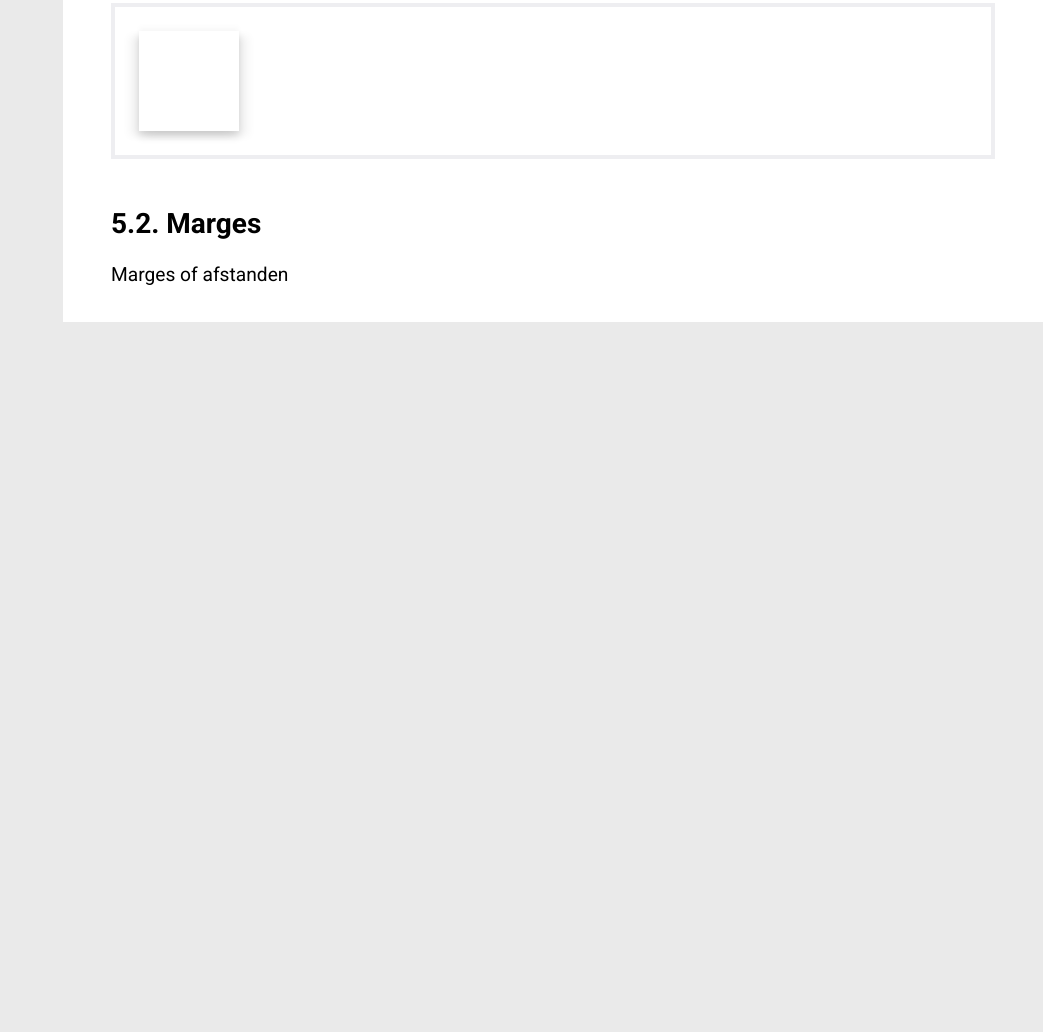
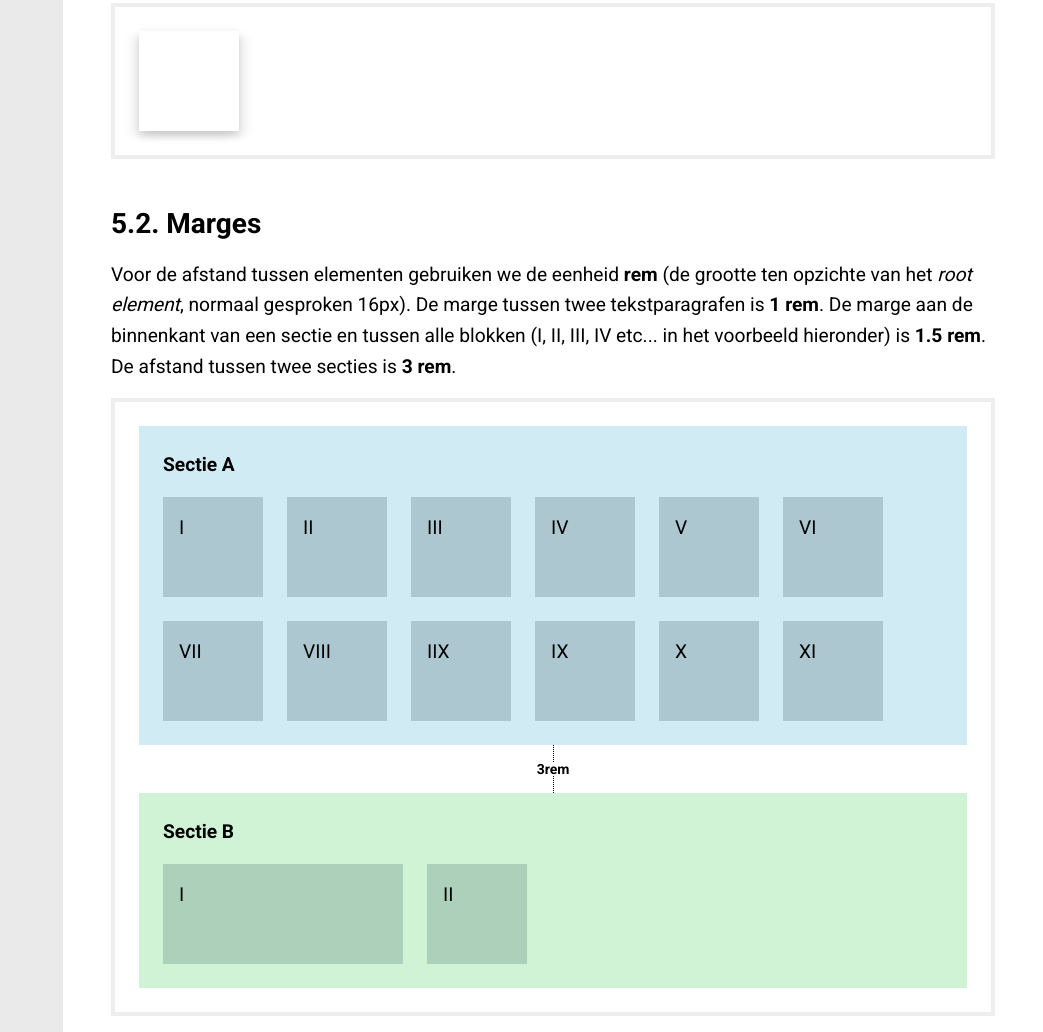
Before and after one commit to greenpeace/gpnl-styles-online, a plain HTML site: page index.html in a window 1280 px wide. Shown: the part 5641-6673 px from the top of the page, without its empty margins (237-1280 px from the left). Before the commit the page ends 5963 px from the top, so only its background shows below. Drawn offline with nearby package versions, Linux system fonts and the light colour scheme.

Commit message:
add spacing documentation

```diff
--- a/index.html
+++ b/index.html
@@ -26,8 +26,8 @@
 		Menu
 	</button>
 
-<div id="table-of-contents" class="nav-links">
-</div>
+	<div id="table-of-contents" class="nav-links">
+	</div>
 </nav>
 
 <main id="manual-contents">
@@ -215,11 +215,14 @@
 	<h2>Media</h2>
 	<h3>Afbeeldingen</h3>
 
-	<p>Afbeeldingen worden automatisch op het juiste formaat geladen aan de voorkant. Zorg wel dat de kwaliteit van de afbeelding die uploadt van hoge kwaliteit is. Een onderschift is niet verplicht, maar heeft wel de voorkeur, zeker als het gaat om een afbeelding in een artikel. Zet ook "© [naam fotograaf] / Greenpeace" onder de foto.</p>
+	<p>Afbeeldingen worden automatisch op het juiste formaat geladen aan de voorkant. Zorg wel dat de kwaliteit van de afbeelding die uploadt van hoge kwaliteit is. Een onderschift is niet verplicht,
+		maar heeft wel de voorkeur, zeker als het gaat om een afbeelding in een artikel. Zet ook "© [naam fotograaf] / Greenpeace" onder de foto.</p>
 
 	<div class="example">
-		<figure class="wp-block-image size-large"><img src="https://www.greenpeace.org/static/planet4-netherlands-stateless/2021/04/54af42e2-gp-toekomstmuziek-8-1536x1024.jpg" alt="Tom van der Lee van GroenLinks en Florian Wolff bij de toekomstmuziek jokebox." class="wp-image-45949">
-			<figcaption>Tom van der Lee van GroenLinks en Florian Wolff bij de toekomstmuziek jukebox. © Martine Kamara / Greenpeace</figcaption></figure>
+		<figure class="wp-block-image size-large"><img src="https://www.greenpeace.org/static/planet4-netherlands-stateless/2021/04/54af42e2-gp-toekomstmuziek-8-1536x1024.jpg"
+		                                               alt="Tom van der Lee van GroenLinks en Florian Wolff bij de toekomstmuziek jokebox." class="wp-image-45949">
+			<figcaption>Tom van der Lee van GroenLinks en Florian Wolff bij de toekomstmuziek jukebox. © Martine Kamara / Greenpeace</figcaption>
+		</figure>
 	</div>
 	<h3>Video's</h3>
 	<div class="example">
@@ -245,13 +248,48 @@
 
 	<h2>Layout</h2>
 	<h3>Schaduwen</h3>
-	<p>Een schaduw gebruiken we om dietpe te geven aan onderdelen die je los moet kunnen zien van de standaardpagina, zoals onderdelen die meebewegen wanneer je scrolt. Een goed voorbeeld hiervan is de navigatiebalk.</p>
+	<p>Een schaduw gebruiken we om dietpe te geven aan onderdelen die je los moet kunnen zien van de standaardpagina, zoals onderdelen die meebewegen wanneer je scrolt. Een goed voorbeeld hiervan is
+		de navigatiebalk.</p>
 
 	<div class="example">
 		<div class="has-shadow" style="width: 100px; height: 100px;"></div>
 	</div>
 	<h3>Marges</h3>
-<p>Marges of afstanden</p>
+	<p>Voor de afstand tussen elementen gebruiken we de eenheid <strong>rem</strong> (de grootte ten opzichte van het <i>root element</i>, normaal gesproken 16px). De marge tussen twee tekstparagrafen
+		is <strong>1 rem</strong>. De marge aan de binnenkant van een sectie en tussen alle blokken (I, II, III, IV etc... in het voorbeeld hieronder) is <strong>1.5 rem</strong>.
+		De afstand tussen twee secties is <strong>3 rem</strong>.</p>
+
+	<div class="example">
+		<div style="width: 100%; background-color: #d0ebf3; padding: 1.5rem">
+			<strong style="width: 100%">Sectie A</strong>
+			<div style="display: flex; flex-wrap: wrap; margin: -0.75rem; margin-top: 0.25rem;">
+				<div style="margin:0.75rem; width: 100px; height: 100px; background-color: #adc7d0; padding: 1rem"> I</div>
+				<div style="margin:0.75rem; width: 100px; height: 100px; background-color: #adc7d0; padding: 1rem"> II</div>
+				<div style="margin:0.75rem; width: 100px; height: 100px; background-color: #adc7d0; padding: 1rem"> III</div>
+				<div style="margin:0.75rem; width: 100px; height: 100px; background-color: #adc7d0; padding: 1rem"> IV</div>
+				<div style="margin:0.75rem; width: 100px; height: 100px; background-color: #adc7d0; padding: 1rem"> V</div>
+				<div style="margin:0.75rem; width: 100px; height: 100px; background-color: #adc7d0; padding: 1rem"> VI</div>
+				<div style="margin:0.75rem; width: 100px; height: 100px; background-color: #adc7d0; padding: 1rem"> VII</div>
+				<div style="margin:0.75rem; width: 100px; height: 100px; background-color: #adc7d0; padding: 1rem"> VIII</div>
+				<div style="margin:0.75rem; width: 100px; height: 100px; background-color: #adc7d0; padding: 1rem"> IIX</div>
+				<div style="margin:0.75rem; width: 100px; height: 100px; background-color: #adc7d0; padding: 1rem"> IX</div>
+				<div style="margin:0.75rem; width: 100px; height: 100px; background-color: #adc7d0; padding: 1rem"> X</div>
+				<div style="margin:0.75rem; width: 100px; height: 100px; background-color: #adc7d0; padding: 1rem"> XI</div>
+			</div>
+
+		</div>
+		<div style="height: 3rem">
+			<span class="vertical-spacer" style="width: 100%; height: 3rem">3rem</span>
+		</div>
+		<div style="width: 100%; background-color: #d0f3d6; padding: 1.5rem">
+			<strong style="width: 100%">Sectie B</strong>
+			<div style="display: flex; flex-wrap: wrap; margin: -0.75rem; margin-top: 0.25rem;">
+				<div style="margin:0.75rem; width: 240px; height: 100px; background-color: #add0ba; padding: 1rem"> I</div>
+				<div style="margin:0.75rem; width: 100px; height: 100px; background-color: #add0ba; padding: 1rem"> II</div>
+			</div>
+		</div>
+
+	</div>
 
 </main>
 
--- a/index.scss
+++ b/index.scss
@@ -104,6 +104,32 @@ body {
   .example {
     padding: 1.5rem;
     border: .3rem solid #eeeef1;
+
+    .vertical-spacer {
+      font-size: 14px;
+      font-weight: 700;
+      display: flex;
+      flex-direction: column;
+      align-items: center;
+      line-height: 1;
+
+      &:before, &:after{
+        line-height: 1;
+        content: "";
+        flex: 1;
+        border-left: 1px dotted;
+      }
+
+      &:before {
+        margin: 0;
+      }
+
+      &:after {
+        margin: 0;
+      }
+
+    }
+
   }
 
   .colors-container {
```
Also changed, not shown: index.css, 1 other file.
